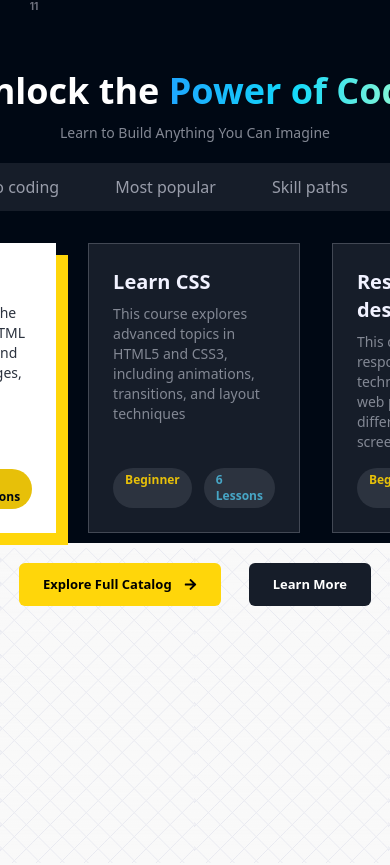
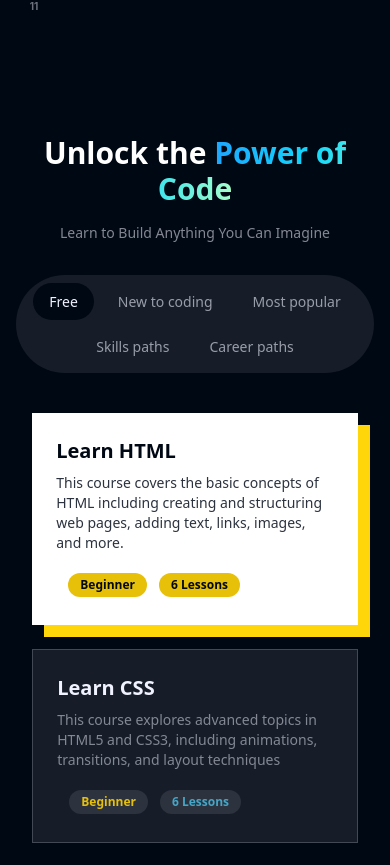
Before and after one commit to nikpatil7/MindForgeCodeX, a React (Create React App) app: page / in a window 390 px wide. Shown: the part 2099-2964 px from the top of the page. Built offline with nearby package versions, Linux system fonts and the light colour scheme.

Commit message:
Make ExploreMore and CourseCard responsive

```diff
--- a/src/components/core/HomePage/CourseCard.jsx
+++ b/src/components/core/HomePage/CourseCard.jsx
@@ -53,6 +53,7 @@ import React from 'react'
 
 
 
+
 const CourseCard = ({ cardData, currentCard, setCurrentCard }) => {
   const isActive = currentCard === cardData.heading;
 
@@ -82,12 +83,13 @@ const CourseCard = ({ cardData, currentCard, setCurrentCard }) => {
         </div>
 
         {/* Metadata Footer */}
-        <div className="mt-auto flex gap-3">
+        <div className="mt-auto flex gap-3 px-3 py-1">
           <span className={`px-3 py-1 rounded-full text-xs font-semibold ${
             isActive
               ? 'bg-yellow-100 text-richblack-900'
               : 'bg-richblack-700 text-yellow-100'
           }`}>
+
             {cardData.level}
           </span>
 
--- a/src/components/core/HomePage/ExploreMore.jsx
+++ b/src/components/core/HomePage/ExploreMore.jsx
@@ -3,53 +3,49 @@ import { HomePageExplore } from '../../../data/homepage-explore';
 import HighlightText from './HighlightText';
 import CourseCard from './CourseCard';
 
-
 const tabsName = [
   "Free",
   "New to coding",
   "Most popular",
- "Skill paths",
+  "Skills paths",
   "Career paths",
 ];
 
 const ExploreMore = () => {
-
   const [currentTab, setCurrentTab] = useState(tabsName[0]);
   const [courses, setCourses] = useState(HomePageExplore[0].courses);
   const [currentCard, setCurrentCard] = useState(HomePageExplore[0].courses[0].heading);
 
-  const setMyCards = (value)=>{
+  const setMyCards = (value) => {
     setCurrentTab(value);
-    const result = HomePageExplore.filter((course)=> course.tag === value);
+    const result = HomePageExplore.filter((course) => course.tag === value);
     setCourses(result[0].courses);
     setCurrentCard(result[0].courses[0].heading);
   }
 
-
-
   return (
-    <div>
-      {/* text*/}
-      <div className="text-4xl font-semibold text-center">
+    <div className="mt-16 sm:mt-24">
+      {/* Heading */}
+      <div className="text-3xl sm:text-4xl font-semibold text-center mb-4">
         Unlock the
         <HighlightText text={"Power of Code"} />
       </div>
 
-      {/* para*/}
-      <p className="text-center text-richblack-300 text-sm text-[16px] mt-3">
+      {/* Subheading */}
+      <p className="text-center text-richblack-300 text-sm sm:text-base mt-3 mb-8">
         Learn to Build Anything You Can Imagine
       </p>
 
-      {/* tab */}
-      <div className="flex flex-row rounded-full bg-richblack-800 mb-5 border-richblack-100 mt-5 px-1 py-1">
+      {/* Responsive Tabs */}
+      <div className="flex flex-wrap justify-center sm:justify-start rounded-full bg-richblack-800 mb-5 border-richblack-100 mt-5 px-1 py-1">
   {tabsName.map((element, index) => {
     return (
       <div
-              className={`text-[16px] flex flex-row items-center gap-2 ${
+        className={`text-[14px] sm:text-[16px] flex items-center gap-2 ${
           currentTab === element
             ? "bg-richblack-900 text-richblack-5 font-medium"
             : "text-richblack-200"
-              } rounded-full transition-all duration-200 cursor-pointer hover:bg-richblack-900 hover:text-richblack-5 px-7 py-2`}
+        } rounded-full transition-all duration-200 cursor-pointer hover:bg-richblack-900 hover:text-richblack-5 px-4 sm:px-7 py-2 m-1`}
         key={index}
         onClick={() => setMyCards(element)}
       >
@@ -57,24 +53,35 @@ const ExploreMore = () => {
       </div>
     );
   })}
+</div> {/* todo: do work on tabs they are not responsive,,, also third tab is not clickable fix code issue logic for courses onclick function */}
+
+
+      {/* Cards Section - Modified without horizontal scroll */}
+      <div className="w-full mt-10">
+        {/* Mobile: Stacked cards */}
+        <div className="lg:hidden flex flex-col items-center gap-6 px-4">
+          {courses.map((element, index) => (
+            <div key={index} className="w-full max-w-[360px]">
+              <CourseCard
+                cardData={element}
+                currentCard={currentCard}
+                setCurrentCard={setCurrentCard}
+              />
+            </div>
+          ))}
         </div>
 
-      {/* cards*/}
-
-      <div className="w-full mt-8 flex-wrap">
-        <div className="lg:h-[150px] h-[300px] ">
-          {/* course card ka group */}
-          <div className="lg:absolute flex flex-row gap-8 justify-between w-full px-4 mt-5 right-0 left-0 mr-auto ml-auto">
-            {courses.map((element, index) => {
-              return (
+        {/* Desktop: Original horizontal layout */}
+        <div className="hidden lg:block h-[150px]">
+          <div className="absolute flex flex-row gap-8 justify-between w-full px-4 mt-5  right-0 left-0 mr-auto ml-auto">
+            {courses.map((element, index) => (
               <CourseCard
                 key={index}
                 cardData={element}
                 currentCard={currentCard}
                 setCurrentCard={setCurrentCard}
               />
-              );
-            })}
+            ))}
           </div>
         </div>
       </div>
@@ -82,4 +89,4 @@ const ExploreMore = () => {
   );
 }
 
-export default ExploreMore
+export default ExploreMore;
```
Lines whose indentation alone changed are shown as unchanged.
